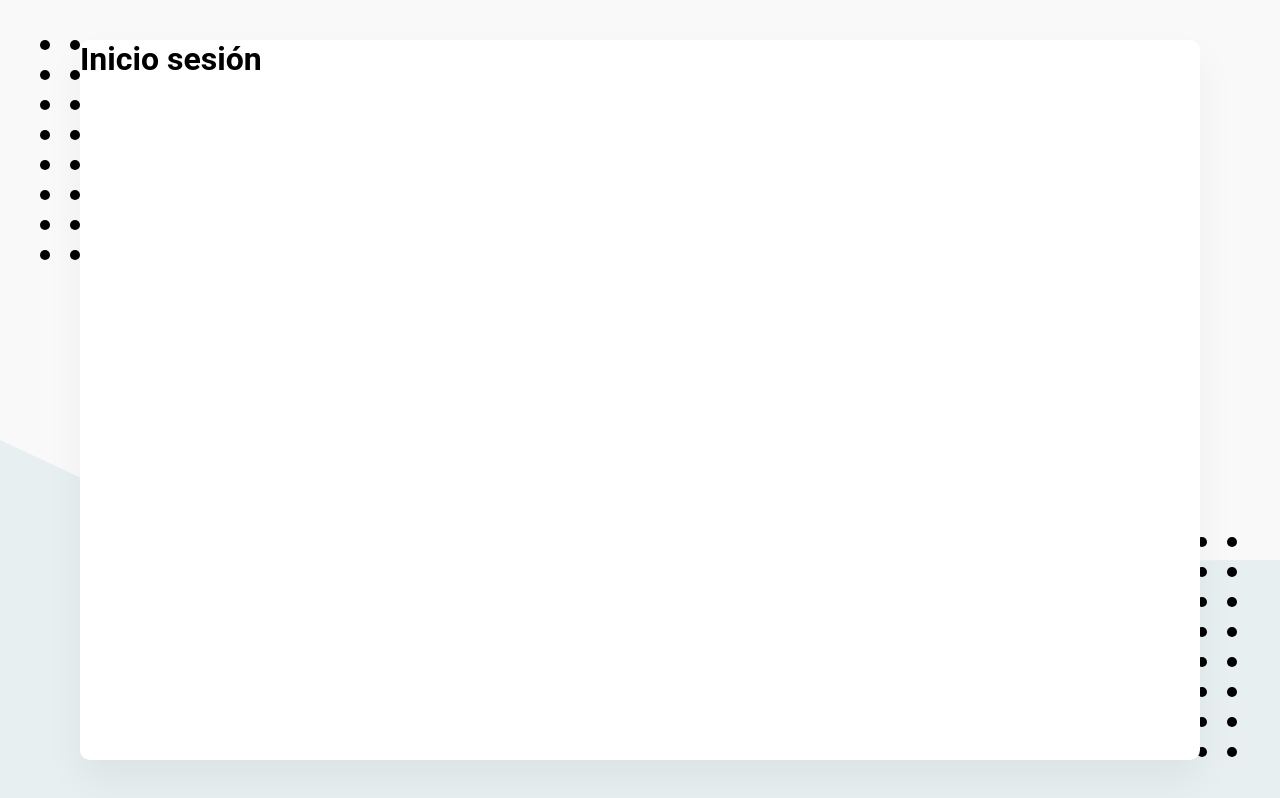
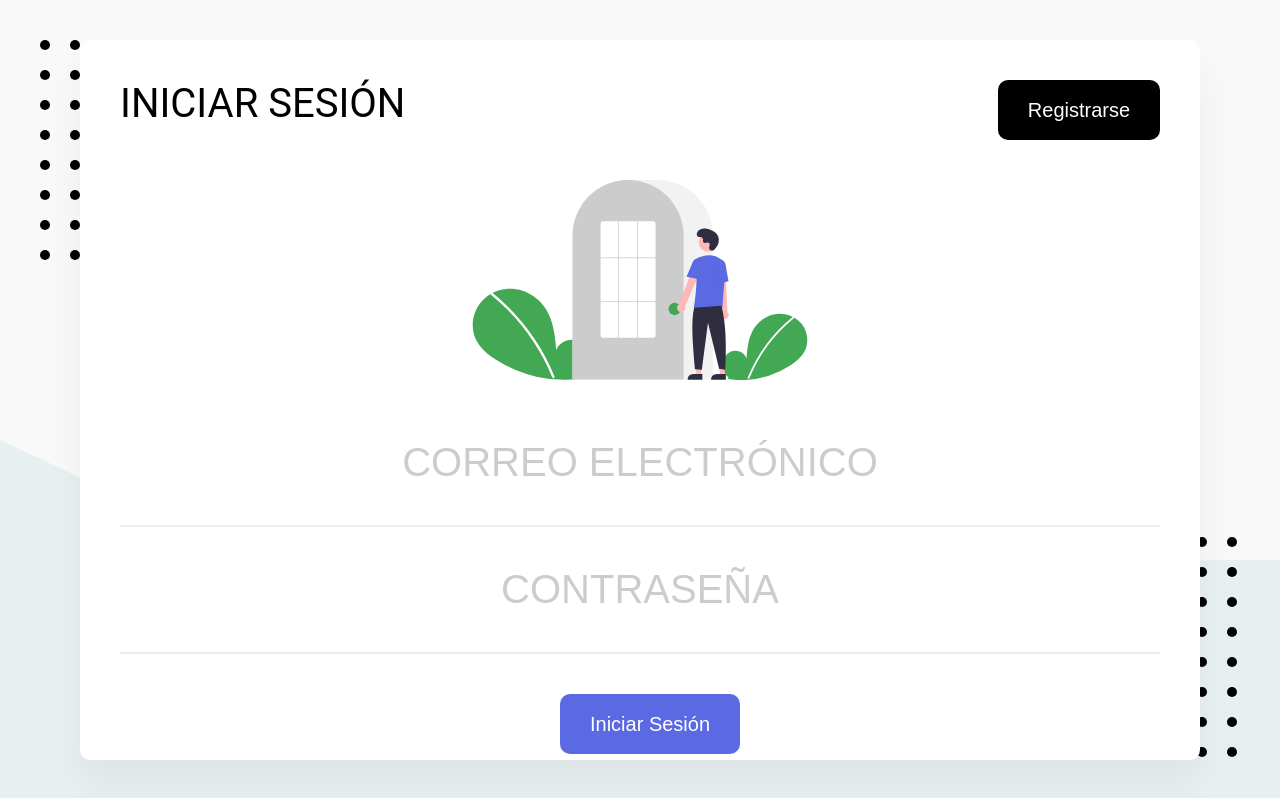
Before and after one commit to renedelcarpio/lista_gastos, a React (Create React App) app: page /iniciar-sesion in a window 1280 px wide. Built offline with nearby package versions, Linux system fonts and the light colour scheme; what webfontloader would draw is missing.

Commit message:
se estructuro el componente InicioSesion

```diff
--- a/src/components/InicioSesion.js
+++ b/src/components/InicioSesion.js
@@ -1,10 +1,48 @@
 import React from 'react';
+import { Helmet } from 'react-helmet';
+import { Header, Titulo, ContenedorHeader } from '../elements/Header';
+import Boton from '../elements/Boton';
+import {
+	Formulario,
+	Input,
+	ContenedorBoton,
+} from '../elements/ElementosDeFormulario';
+import { ReactComponent as SvgLogin } from '../images/login.svg';
+import styled from 'styled-components';
+
+const Svg = styled(SvgLogin)`
+	width: 100%;
+	max-height: 12.5rem; /* 100px */
+	margin-bottom: 1.25rem; /* 20px */
+`;
 
 const InicioSesion = () => {
 	return (
-		<div>
-			<h1>Inicio sesión</h1>
-		</div>
+		<>
+			<Helmet>
+				<title>Iniciar Sesión</title>
+			</Helmet>
+
+			<Header>
+				<ContenedorHeader>
+					<Titulo>Iniciar Sesión</Titulo>
+					<div>
+						<Boton to='/crear-cuenta'>Registrarse</Boton>
+					</div>
+				</ContenedorHeader>
+			</Header>
+
+			<Formulario>
+				<Svg />
+				<Input type='email' name='email' placeholder='Correo Electrónico' />
+				<Input type='password' name='password' placeholder='Contraseña' />
+				<ContenedorBoton>
+					<Boton as='button' primario type='submit'>
+						Iniciar Sesión
+					</Boton>
+				</ContenedorBoton>
+			</Formulario>
+		</>
 	);
 };
 
```
Also changed, not shown: src/components/RegistroUsuarios.js (+1 -6 lines).
